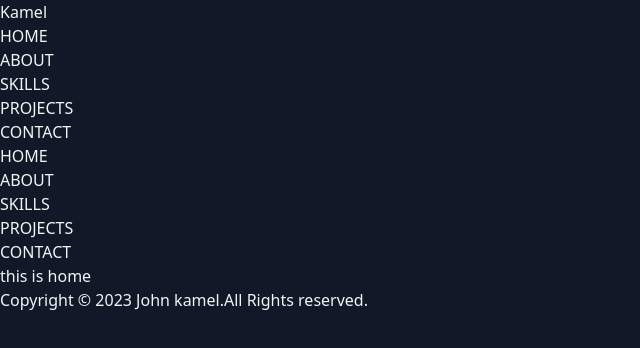
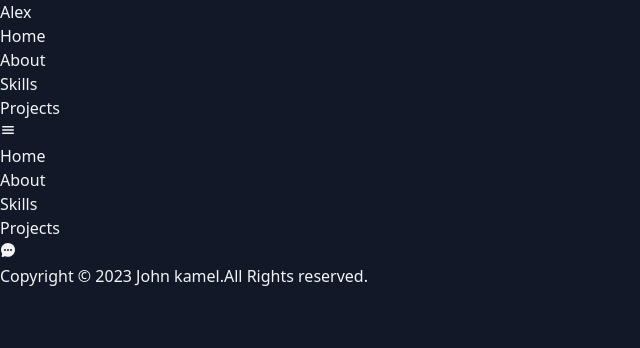
Before and after one commit to kamelmahmud0408/my-portfolio, a React (Vite) app: page / in a window 1280 px wide. Shown: the top 348 px of the page, without its empty margins (0-640 px from the left). Built offline with nearby package versions, Linux system fonts and the light colour scheme.

Commit message:
added chat bot

```diff
--- a/index.html
+++ b/index.html
@@ -1,13 +1,18 @@
 <!DOCTYPE html>
 <html lang="en">
+
 <head>
   <meta charset="UTF-8" />
   <link rel="icon" type="image/svg+xml" href="/vite.svg" />
   <meta name="viewport" content="width=device-width, initial-scale=1.0" />
   <title>Kamel_Portfolio</title>
+  <script type="module" src="https://unpkg.com/ionicons@5.5.2/dist/ionicons/ionicons.esm.js"></script>
+  <script nomodule src="https://unpkg.com/ionicons@5.5.2/dist/ionicons/ionicons.js"></script>
 </head>
+
 <body>
   <div id="root"></div>
   <script type="module" src="/src/main.jsx"></script>
 </body>
+
 </html>
--- a/package.json
+++ b/package.json
@@ -11,7 +11,8 @@
   },
   "dependencies": {
     "react": "^18.2.0",
-    "react-dom": "^18.2.0"
+    "react-dom": "^18.2.0",
+    "react-icons": "^4.10.1"
   },
   "devDependencies": {
     "@types/react": "^18.0.37",
--- /dev/null
+++ b/src/pages/Home/Bot/Bot.jsx
@@ -0,0 +1,11 @@
+import React from 'react';
+
+const Bot = () => {
+    return (
+        <div className="fixed bottom-5 sm:right-8 right-4 z-[999] cursor-pointer text-white text-4xl bg-cyan-600 w-16 h-16 flex items-center justify-center rounded-full animate-bounce">
+            <ion-icon name="chatbubble-ellipses"></ion-icon>
+        </div>
+    );
+};
+
+export default Bot;
--- a/src/pages/Home/Home/Home.jsx
+++ b/src/pages/Home/Home/Home.jsx
@@ -1,9 +1,10 @@
 import React from 'react';
+import Bot from '../Bot/Bot';
 
 const Home = () => {
     return (
         <div>
-            this is home
+            <Bot></Bot>
         </div>
     );
 };
--- a/src/pages/Sheared/Navbar/Navbar.jsx
+++ b/src/pages/Sheared/Navbar/Navbar.jsx
@@ -1,16 +1,11 @@
 import React, { useEffect, useState } from 'react';
+import { Link } from 'react-router-dom';
 
 const Navbar = () => {
 
     const [sticky, setSticky] = useState(false);
     const [open, setOpen] = useState(false);
-  const menuLinks = [
-    { name: "HOME", link: "#home" },
-    { name: "ABOUT", link: "#about" },
-    { name: "SKILLS", link: "#skills" },
-    { name: "PROJECTS", link: "#projects" },
-    { name: "CONTACT", link: "#contact" },
-  ];
+
     useEffect(() => {
         window.addEventListener("scroll", () => {
             const nav = document.querySelector("nav");
@@ -26,7 +21,7 @@ const Navbar = () => {
             <div className="flex items-center justify-between">
                 <div className="mx-7">
                     <h4 className="text-4xl uppercase font-bold">
-                        Ka<span className="text-cyan-600">me</span>l
+                        A<span className="text-cyan-600">le</span>x
                     </h4>
                 </div>
                 <div
@@ -34,11 +29,10 @@ const Navbar = () => {
                         } text-gray-900 md:block hidden px-7 py-2 font-medium  rounded-bl-full`}
                 >
                     <ul className="flex items-center gap-1 py-2 text-lg">
-                        {menuLinks?.map((menu, i) => (
-                            <li key={i} className="px-6 hover:text-cyan-600">
-                                <a href={menu?.link}>{menu?.name}</a>
-                            </li>
-                        ))}
+                        <li className="px-6 hover:text-cyan-600"><Link to='/'>Home</Link></li>
+                        <li className="px-6 hover:text-cyan-600"><Link to='/'>About</Link></li>
+                        <li className="px-6 hover:text-cyan-600"><Link to='/'>Skills</Link></li>
+                        <li className="px-6 hover:text-cyan-600"><Link to='/'>Projects</Link></li>
                     </ul>
                 </div>
                 <div
@@ -53,16 +47,12 @@ const Navbar = () => {
         px-7 py-2 font-medium bg-white top-0 duration-300 ${open ? "right-0" : "right-[-100%]"
                         }`}
                 >
-                    <ul className="flex flex-col justify-center h-full gap-10 py-2 text-lg">
-                        {menuLinks?.map((menu, i) => (
-                            <li
-                                onClick={() => setOpen(false)}
-                                key={i}
-                                className="px-6 hover:text-cyan-600"
-                            >
-                                <a href={menu?.link}>{menu?.name}</a>
-                            </li>
-                        ))}
+                    <ul className="flex flex-col  h-full gap-10 py-2 text-lg">
+
+                        <li onClick={() => setOpen(false)} className="px-6 hover:text-cyan-600"><Link to='/'>Home</Link></li>
+                        <li onClick={() => setOpen(false)} className="px-6 hover:text-cyan-600"><Link to='/'>About</Link></li>
+                        <li onClick={() => setOpen(false)} className="px-6 hover:text-cyan-600"><Link to='/'>Skills</Link></li>
+                        <li onClick={() => setOpen(false)} className="px-6 hover:text-cyan-600"><Link to='/'>Projects</Link></li>
                     </ul>
                 </div>
             </div>
```
Also changed, not shown: 1 other file (tests, documents, lock files or other folders). Lines whose indentation alone changed are shown as unchanged.
